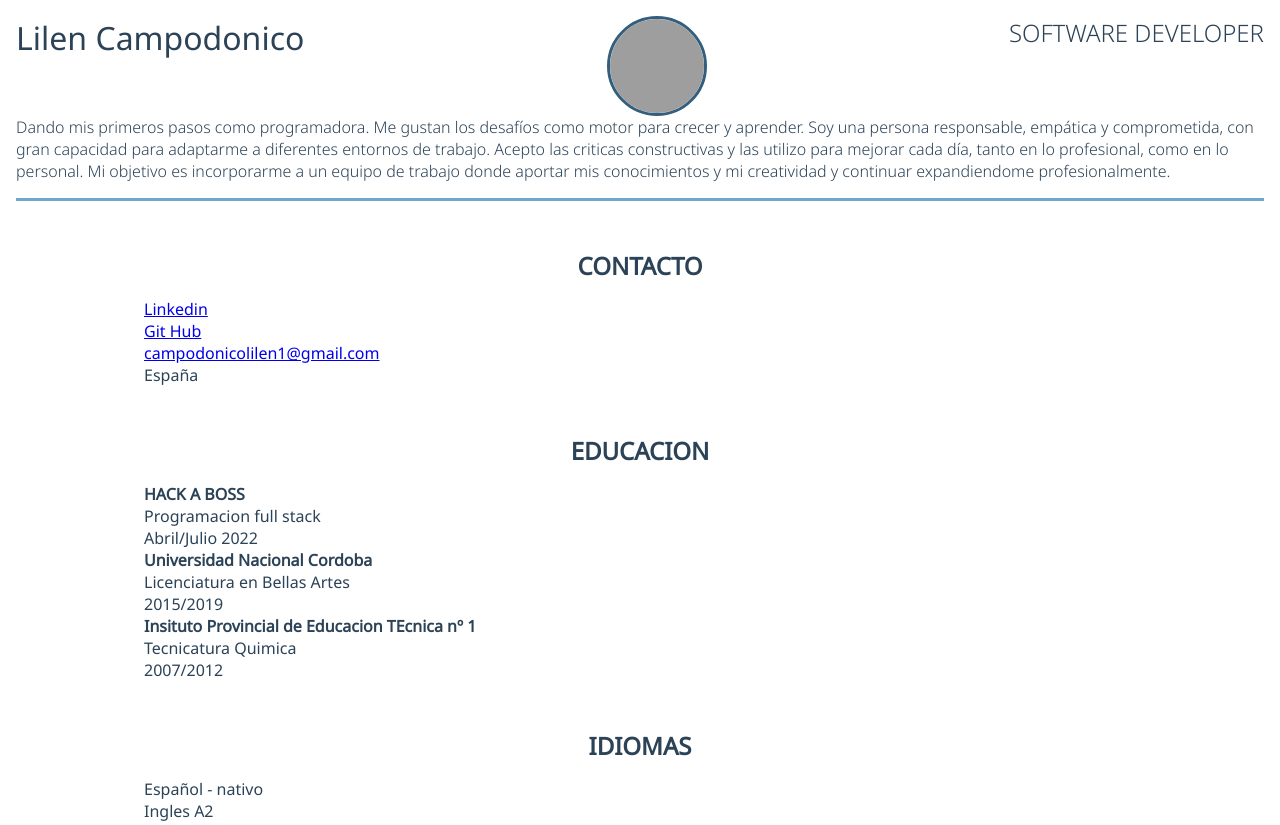
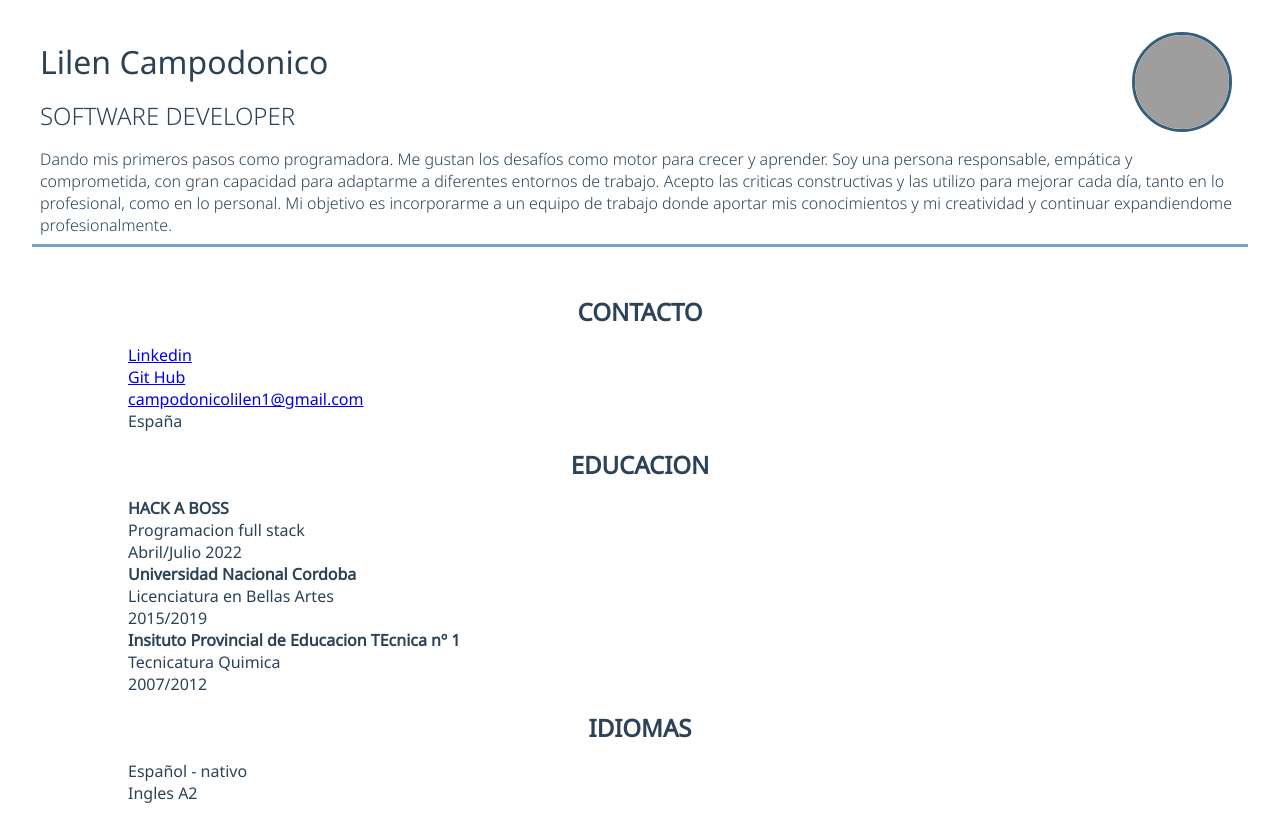
Before and after one commit to Lilenlilen/curriculum, a plain HTML site: page index.html in a window 1280 px wide. Shown: the top 825 px of the page. Drawn offline with Linux system fonts and the light colour scheme; grey boxes are pictures that could not be loaded.

Commit message:
style header responsive

```diff
--- a/style.css
+++ b/style.css
@@ -28,9 +28,11 @@ header div {
   width: 100px;
   height: 100px;
   overflow: hidden;
-  position: relative;
   border: 3px solid #345e7d;
   border-radius: 50%;
+  position: absolute;
+  top: 1rem;
+  right: 1rem;
 }
 header div img {
   object-fit: cover;
@@ -42,10 +44,11 @@ header h2,
 header p {
   font-weight: 300;
   max-width: 100%;
+  padding: 1rem 0;
 }
 
 header p {
-  padding-bottom: 1rem;
+  padding-bottom: 2rem;
   border-bottom: 3px solid #6da7cc;
 }
 
@@ -58,7 +61,6 @@ main {
 }
 
 main > section {
-  padding: 1rem;
   margin: 0 auto;
   min-width: 80%;
   color: #2b4257;
@@ -77,10 +79,6 @@ main > section h2 {
 main section:nth-child(2) ul {
   list-style: none;
 }
-
-/* main section:nth-child(4) {
-  background-color: pink;
-} */
 
 main section:nth-child(4) ul {
   gap: 0.5rem 0;
@@ -108,7 +106,9 @@ main section:nth-child(4) ul li {
   color: white;
   padding: 0.5rem;
 }
-
+.laboral h4 + p {
+  padding-left: 2rem;
+}
 .laboral ul ul {
   padding: 0.5rem;
   max-width: 90%;
@@ -148,6 +148,25 @@ main section:last-child ul li {
 footer {
   text-align: center;
   color: #7c8186;
+  padding-top: 2rem;
 }
 
-/*media query 600 px*/
+@media (min-width: 570px) {
+  header {
+    padding: 2rem;
+    display: block;
+    gap: 1 rem;
+  }
+
+  header div {
+    position: absolute;
+    top: 2rem;
+    right: 3rem;
+  }
+
+  header h1,
+  header h2,
+  header p {
+    padding: 0.5rem;
+  }
+}
```
